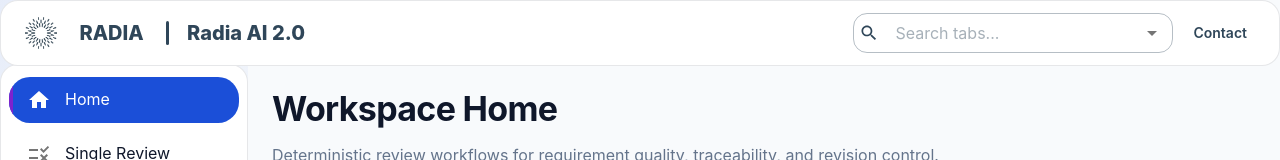
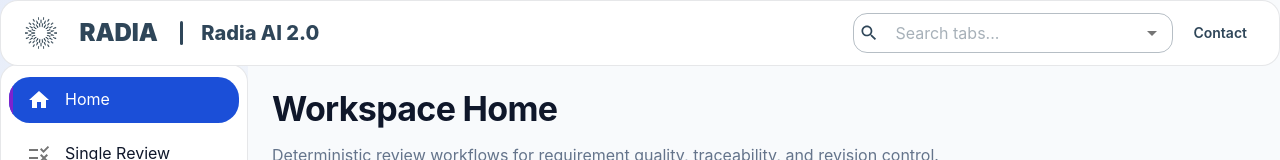
Before and after one commit to snehaaaraj/RadiaAI, a React (Vite) app in the folder frontend/: page /workspace in a window 1280 px wide. Shown: the top 160 px of the page. Built offline with nearby package versions, Linux system fonts and the light colour scheme; no server answers.

Commit message:
Agent host session 698fd404-c45b-466f-9863-522e27fc8672 - turn 56

```diff
--- a/frontend/src/components/layout/TopBar.tsx
+++ b/frontend/src/components/layout/TopBar.tsx
@@ -99,8 +99,8 @@ export function TopBar() {
           rel="noopener noreferrer"
           underline="none"
           color={headerForegroundColor}
-          variant="h6"
-          fontWeight={800}
+          variant="h5"
+          fontWeight={900}
           sx={{
             px: 1.3,
             py: 0.25,
```
